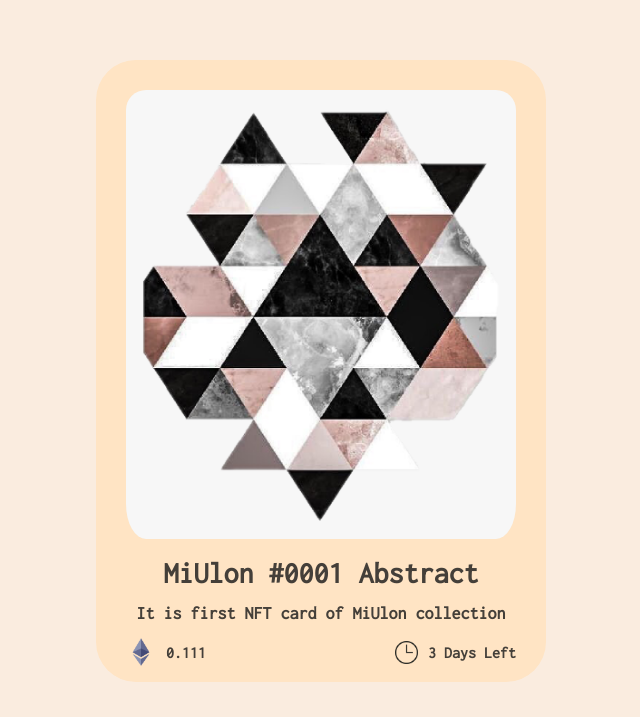
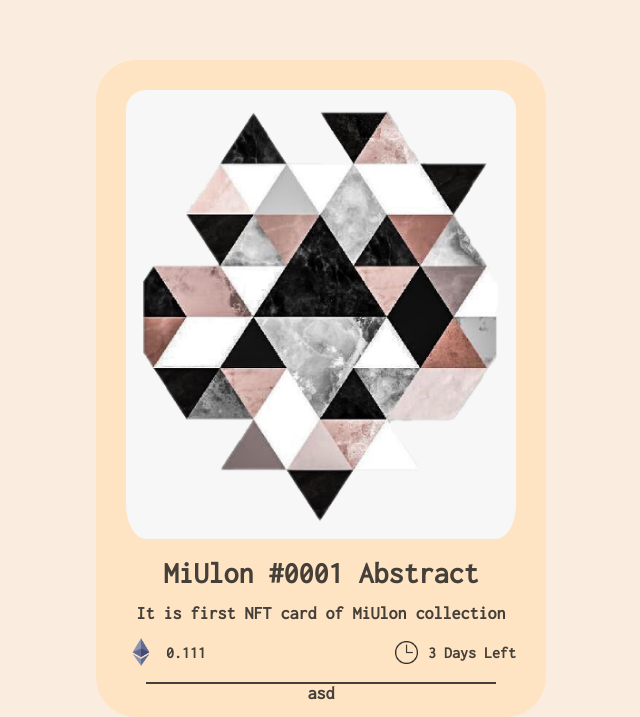
Before and after one commit to MiUlon/NftCard, a plain HTML site: page index.html in a window 1280 px wide. Shown: the part 140-857 px from the top of the page, without its empty margins (319-959 px from the left). Before the commit the page ends 822 px from the top, so only its background shows below. Drawn offline with Linux system fonts and the light colour scheme.

Commit message:
added hr line

```diff
--- a/index.html
+++ b/index.html
@@ -23,6 +23,10 @@
                 <div class="timeText">3 Days Left</div>
             </div>
         </div>
+        <hr noshade>
+        <div>
+            <p>asd</p>
+        </div>
     </div>
 </body>
 </html>
--- a/style.css
+++ b/style.css
@@ -85,3 +85,10 @@ body {
     font-weight: 600;
     color: rgb(68, 63, 57);
 }
+
+hr {
+    max-width: 350px;
+    margin-left: 50px;
+    height: 2px;
+    border-color: rgb(68, 63, 57);
+}
```
Also changed, not shown: avatar.jpg (added).
